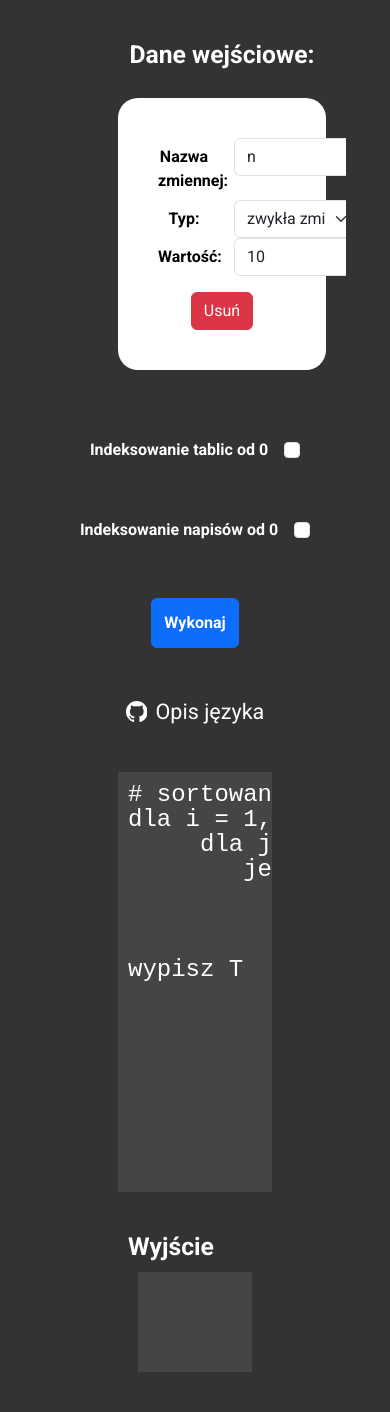
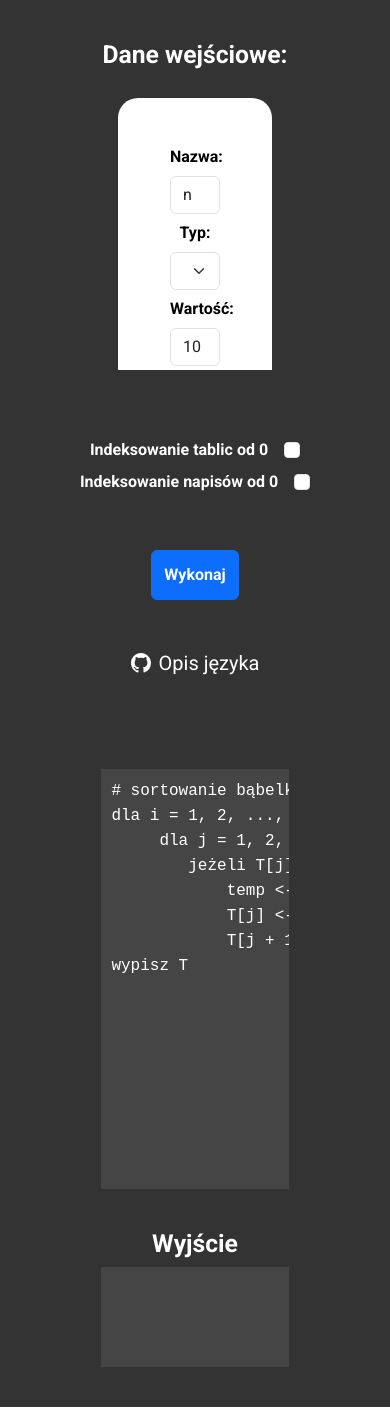
Before and after one commit to DallogFheir/pseudokoder-web, a React (Create React App) app: page / in a window 390 px wide. Built offline with nearby package versions, Linux system fonts and the light colour scheme.

Commit message:
final fixes

```diff
--- a/src/App.css
+++ b/src/App.css
@@ -5,12 +5,14 @@
   font-family: Roboto, sans-serif;
   display: flex;
   justify-content: space-evenly;
+  align-items: center;
   flex-wrap: wrap;
 }
 
 .container-side {
   display: flex;
   flex-direction: column;
+  align-items: center;
   min-width: 40%;
   max-width: 60%;
 }
@@ -24,7 +26,7 @@
   height: 50px;
 }
 
-@media screen and (max-width: 920px) {
+@media screen and (max-width: 815px) {
   .container-side-left {
     order: 2;
   }
--- a/src/App.js
+++ b/src/App.js
@@ -82,6 +82,7 @@ wypisz T`
   };
 
   const execute = () => {
+    setError("");
     worker.postMessage({
       code,
       startingBindings: prepareVariables(variables),
@@ -117,7 +118,11 @@ wypisz T`
   return (
     <div className="container-main">
       <div className="container-side container-side-left">
-        <CodeEditor code={code} setCode={setCode} />
+        <CodeEditor
+          code={code}
+          setCode={setCode}
+          isEnabled={executingTimeouts === null}
+        />
         <Output output={output} error={error} />
       </div>
       <div className="container-side container-side-right">
@@ -139,7 +144,7 @@ wypisz T`
             onChange={() => setIndexingFrom0Arrays((prevState) => !prevState)}
           />
         </div>
-        <div className="mt-5 container-misc">
+        <div className="container-misc">
           <label className="form-label fw-bold" htmlFor="indexing-checkbox">
             Indeksowanie napisów od 0
           </label>
@@ -152,15 +157,15 @@ wypisz T`
             onChange={() => setIndexingFrom0Strings((prevState) => !prevState)}
           />
         </div>
-        <div className="container-misc">
+        <div className="my-5 container-misc">
           <button
-            className="my-5 btn btn-primary btn-execute fw-bold"
+            className="mb-5 btn btn-primary btn-execute fw-bold"
             type="button"
             onClick={execute}
             disabled={executingTimeouts !== null}>
             Wykonaj
           </button>
-          <div className="fs-4">
+          <div className="fs-5">
             <a
               className="link"
               href="https://github.com/DallogFheir/pseudokoder?tab=readme-ov-file#opis-j%C4%99zyka"
--- a/src/components/CodeEditor.css
+++ b/src/components/CodeEditor.css
@@ -37,9 +37,15 @@
 }
 
 @media screen and (max-width: 920px) {
+  .editor {
+    padding: 40px 0;
+    width: 80%;
+  }
+
   .editor-textarea {
     max-width: 20em;
     position: static;
+    font-size: 1em;
   }
 
   .editor-numbers {
--- a/src/components/CodeEditor.js
+++ b/src/components/CodeEditor.js
@@ -1,7 +1,7 @@
 import { useState, useEffect, useRef } from "react";
 import "./CodeEditor.css";
 
-function CodeEditor({ code, setCode }) {
+function CodeEditor({ code, setCode, isEnabled }) {
   const [insertedTab, setInsertedTab] = useState(false);
   const [numberOfLines, setNumberOfLines] = useState(code.split("\n").length);
   const editorNumbers = useRef();
@@ -38,6 +38,7 @@ function CodeEditor({ code, setCode }) {
         cols="50"
         rows="20"
         value={code}
+        disabled={!isEnabled}
         onInput={(e) => {
           setCode(e.target.value);
           setNumberOfLines(e.target.value.split("\n").length);
--- a/src/components/Output.css
+++ b/src/components/Output.css
@@ -2,6 +2,7 @@
   margin: 0 50px;
   max-width: 850px;
   max-height: 300px;
+  align-self: stretch;
 }
 
 .output {
@@ -22,8 +23,15 @@
 }
 
 @media screen and (max-width: 920px) {
+  .container-output {
+    width: 80%;
+    align-self: center;
+  }
+
   .output {
-    margin-bottom: 40px;
+    width: 100%;
+    line-height: 1.3em;
+    margin: 0 0 40px 0;
     max-width: 35em;
   }
 }
--- a/src/components/Output.js
+++ b/src/components/Output.js
@@ -18,7 +18,7 @@ function Output({ output, error }) {
 
   return (
     <div className="container-output">
-      <h2 className="fw-bold">Wyjście</h2>
+      <h2 className="text-center fw-bold">Wyjście</h2>
       <div className="output">
         {output !== "" && <p>{output}</p>}
         {error !== null &&
--- a/src/components/Variable.css
+++ b/src/components/Variable.css
@@ -10,7 +10,3 @@
   color: black;
   border-radius: 20px;
 }
-
-.variable-form-control {
-  width: 8em;
-}
--- a/src/components/Variable.js
+++ b/src/components/Variable.js
@@ -28,13 +28,13 @@ function Variable({ variable, variables, setVariables, idx, disabled }) {
 
   return (
     <div className="variable">
-      <div className="row">
+      <div className="row w-100">
         <label
-          className="form-label fw-bold col-form-label col-6"
+          className="form-label fw-bold col-form-label col-12 col-md-4"
           htmlFor={`variable-name-${idx}`}>
-          Nazwa zmiennej:
+          Nazwa:
         </label>
-        <div className="col-6">
+        <div className="col-12 col-md-8">
           <input
             className="form-control variable-form-control"
             id={`variable-name-${idx}`}
@@ -45,13 +45,13 @@ function Variable({ variable, variables, setVariables, idx, disabled }) {
           />
         </div>
       </div>
-      <div className="row">
+      <div className="row w-100">
         <label
-          className="variable-label form-label fw-bold col-form-label col-6"
+          className="variable-label form-label fw-bold col-form-label col-12 col-md-4"
           htmlFor={`variable-type-${idx}`}>
           Typ:
         </label>
-        <div className="col-6">
+        <div className="col-12 col-md-8">
           <select
             className="form-select variable-form-control"
             id={`variable-type-${idx}`}
@@ -63,13 +63,13 @@ function Variable({ variable, variables, setVariables, idx, disabled }) {
           </select>
         </div>
       </div>
-      <div className="row">
+      <div className="row w-100">
         <label
-          className="variable-label form-label fw-bold col-form-label col-6"
+          className="variable-label form-label fw-bold col-form-label col-12 col-md-4"
           htmlFor={`variable-value-${idx}`}>
           Wartość:
         </label>
-        <div className="col-6">
+        <div className="col-12 col-md-8">
           <input
             className="form-control variable-form-control"
             id={`variable-value-${idx}`}
--- a/src/index.css
+++ b/src/index.css
@@ -5,10 +5,10 @@
 }
 
 html {
+  height: 100dvh;
   overscroll-behavior: none;
 }
 
-html,
 body,
 #root {
   height: 100%;
```
